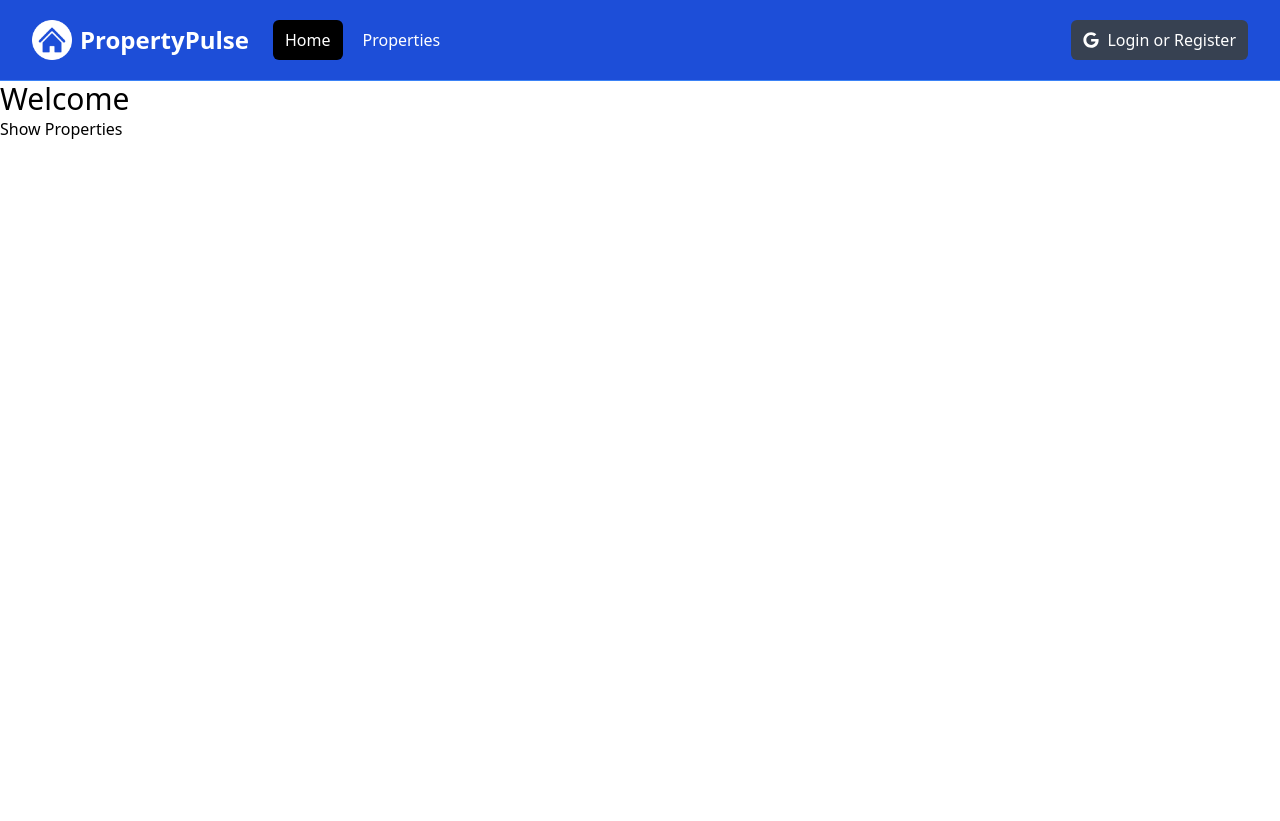
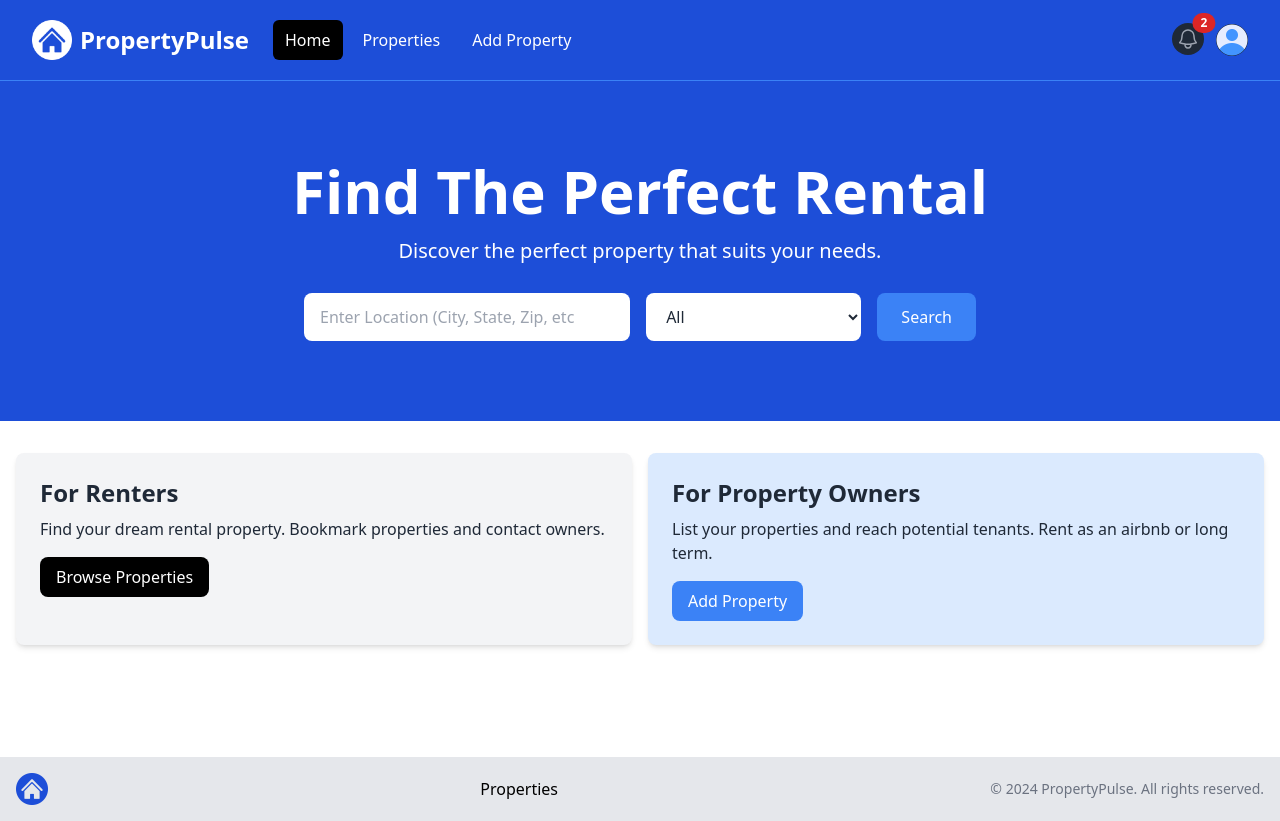
Before and after one commit to ThorondorManwe/property-pulse, a Next.js app: page / in a window 1280 px wide. Before the commit the page ends 800 px from the top, so only its background shows below. Built offline with nearby package versions, Linux system fonts and the light colour scheme.

Commit message:
Add components to the HomePage: Hero and info boxes

```diff
--- a/app/page.jsx
+++ b/app/page.jsx
@@ -1,11 +1,14 @@
 import React from 'react';
-import Link from 'next/link';
+import Hero from '../components/Hero';
+import InfoBoxes from '../components/InfoBoxes';
+import Footer from '../components/Footer';
 
 const HomePage = () => {
   return (
     <div>
-      <h1 className="text-3xl">Welcome</h1>
-      <Link href="/properties">Show Properties</Link>
+      <Hero />
+      <InfoBoxes />
+      <Footer />
     </div>
   )
 }
--- /dev/null
+++ b/components/Footer.jsx
@@ -0,0 +1,32 @@
+import React from "react";
+import Image from "next/image";
+import Link from "next/link";
+import logo from "../assets/images/logo.png";
+
+const Footer = () => {
+    const currentYear = new Date().getFullYear();
+  return (
+    <footer className="bg-gray-200 py-4 mt-24">
+      <div className="container mx-auto flex flex-col md:flex-row items-center justify-between px-4">
+        <div className="mb-4 md:mb-0">
+          <Image src={ logo } alt="Logo" className="h-8 w-auto" />
+        </div>
+        <div className="flex flex-wrap justify-center md:justify-start mb-4 md:mb-0">
+          <ul className="flex space-x-4">
+            <li>
+              <Link href="/properties">Properties</Link>
+            </li>
+
+          </ul>
+        </div>
+        <div>
+          <p className="text-sm text-gray-500 mt-2 md:mt-0">
+            &copy; { currentYear } PropertyPulse. All rights reserved.
+          </p>
+        </div>
+      </div>
+    </footer>
+  );
+};
+
+export default Footer;
--- /dev/null
+++ b/components/Hero.jsx
@@ -0,0 +1,58 @@
+import React from "react";
+
+const Hero = () => {
+  return (
+    <section className="bg-blue-700 py-20 mb-4">
+      <div className="max-w-7xl mx-auto px-4 sm:px-6 lg:px-8 flex flex-col items-center">
+        <div className="text-center">
+          <h1 className="text-4xl font-extrabold text-white sm:text-5xl md:text-6xl">
+            Find The Perfect Rental
+          </h1>
+          <p className="my-4 text-xl text-white">
+            Discover the perfect property that suits your needs.
+          </p>
+        </div>
+        <form className="mt-3 mx-auto max-w-2xl w-full flex flex-col md:flex-row items-center">
+          <div className="w-full md:w-3/5 md:pr-2 mb-4 md:mb-0">
+            <label htmlFor="location" className="sr-only">
+              Location
+            </label>
+            <input
+              type="text"
+              id="location"
+              placeholder="Enter Location (City, State, Zip, etc"
+              className="w-full px-4 py-3 rounded-lg bg-white text-gray-800 focus:outline-none focus:ring focus:ring-blue-500"
+            />
+          </div>
+          <div className="w-full md:w-2/5 md:pl-2">
+            <label htmlFor="property-type" className="sr-only">
+              Property Type
+            </label>
+            <select
+              id="property-type"
+              className="w-full px-4 py-3 rounded-lg bg-white text-gray-800 focus:outline-none focus:ring focus:ring-blue-500"
+            >
+              <option value="All">All</option>
+              <option value="Apartment">Apartment</option>
+              <option value="Studio">Studio</option>
+              <option value="Condo">Condo</option>
+              <option value="House">House</option>
+              <option value="Cabin Or Cottage">Cabin or Cottage</option>
+              <option value="Loft">Loft</option>
+              <option value="Room">Room</option>
+              <option value="Other">Other</option>
+            </select>
+          </div>
+          <button
+            type="submit"
+            className="md:ml-4 mt-4 md:mt-0 w-full md:w-auto px-6 py-3 rounded-lg bg-blue-500 text-white hover:bg-blue-600 focus:outline-none focus:ring focus:ring-blue-500"
+          >
+            Search
+          </button>
+        </form>
+      </div>
+    </section>
+  );
+};
+
+export default Hero;
--- /dev/null
+++ b/components/InfoBox.jsx
@@ -0,0 +1,27 @@
+import React from "react";
+import Link from "next/link";
+
+const InfoBox = ({
+  heading,
+  backgroundColor = "bg-gray-100",
+  textColor = "text-gray-800",
+  buttonInfo,
+  children,
+}) => {
+  return (
+    <div className={`${backgroundColor} p-6 rounded-lg shadow-md`}>
+      <h2 className={`${textColor} text-2xl font-bold`}>{ heading }</h2>
+      <p className={`${textColor} mt-2 mb-4`}>
+        { children }
+      </p>
+      <Link
+        href={ buttonInfo.link }
+        className={`inline-block ${buttonInfo.backgroundColor} text-white rounded-lg px-4 py-2 hover:opacity-80`}
+      >
+        { buttonInfo.text }
+      </Link>
+    </div>
+  );
+};
+
+export default InfoBox;
--- /dev/null
+++ b/components/InfoBoxes.jsx
@@ -0,0 +1,40 @@
+import React from "react";
+import InfoBox from "./InfoBox";
+
+function InfoBoxes() {
+  return (
+    <section>
+      <div className="container-xl lg:container m-auto">
+        <div className="grid grid-cols-1 md:grid-cols-2 gap-4 p-4 rounded-lg">
+          <InfoBox
+            heading="For Renters"
+            backgroundColor="bg-gray-100"
+            buttonInfo={{
+              text: "Browse Properties",
+              link: "/properties",
+              backgroundColor: "bg-black",
+            }}
+          >
+            Find your dream rental property. Bookmark properties and contact
+            owners.
+          </InfoBox>
+
+          <InfoBox
+            heading="For Property Owners"
+            backgroundColor="bg-blue-100"
+            buttonInfo={{
+              text: "Add Property",
+              link: "/properties/add",
+              backgroundColor: "bg-blue-500",
+            }}
+          >
+            List your properties and reach potential tenants. Rent as an airbnb
+            or long term.
+          </InfoBox>
+        </div>
+      </div>
+    </section>
+  );
+}
+
+export default InfoBoxes;
--- a/components/Navbar.jsx
+++ b/components/Navbar.jsx
@@ -10,7 +10,7 @@ import { FaGoogle } from "react-icons/fa";
 const Navbar = () => {
   const [isMobileMenuOpen, setIsMobileMenuOpen] = useState(false);
   const [isProfileMenuOpen, setIsProfileMenuOpen] = useState(false);
-  const [isLoggedIn, setIsLoggedIn] = useState(false);
+  const [isLoggedIn, setIsLoggedIn] = useState(true);
 
   const pathname = usePathname();
   console.log(pathname);
```
